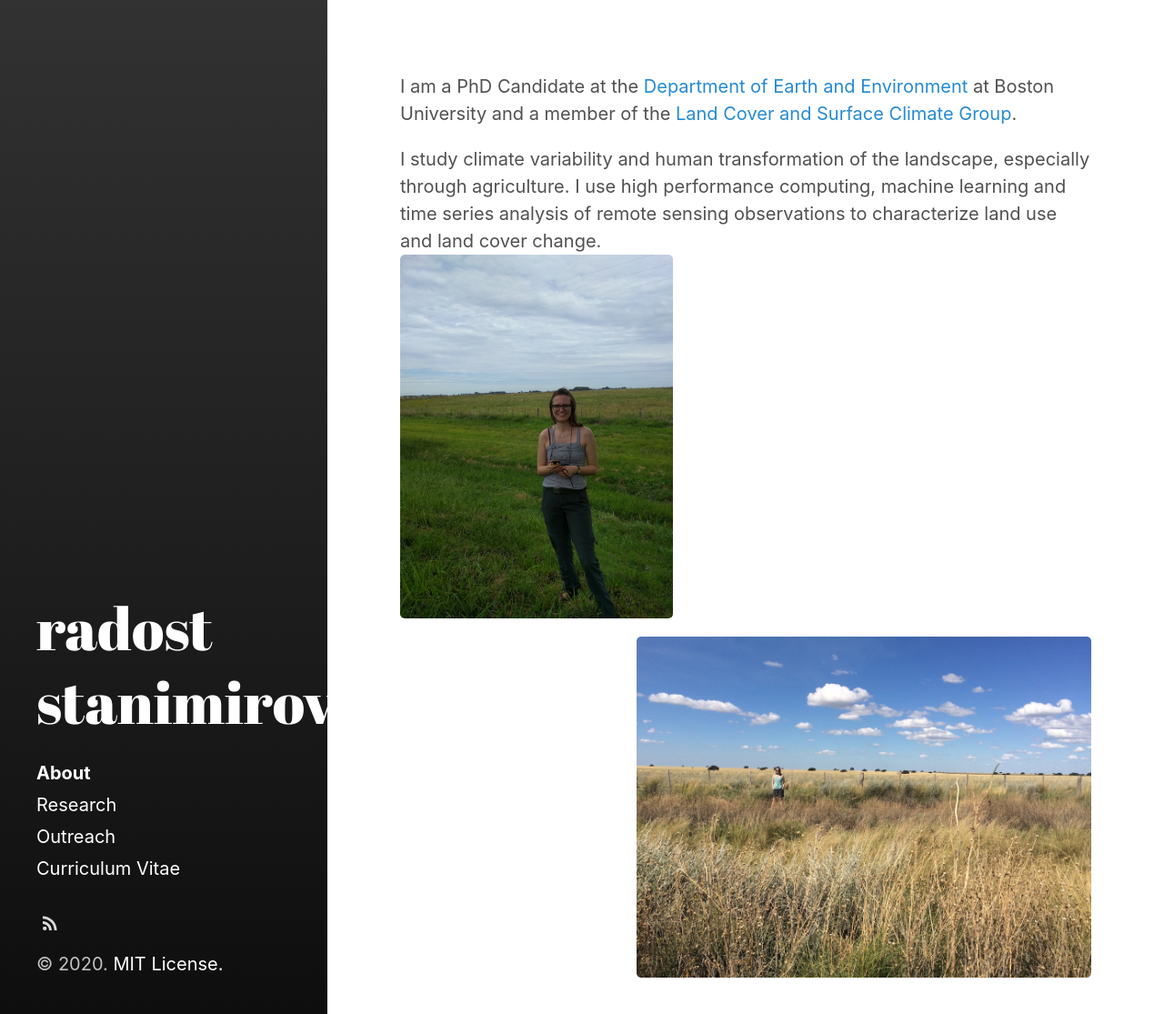
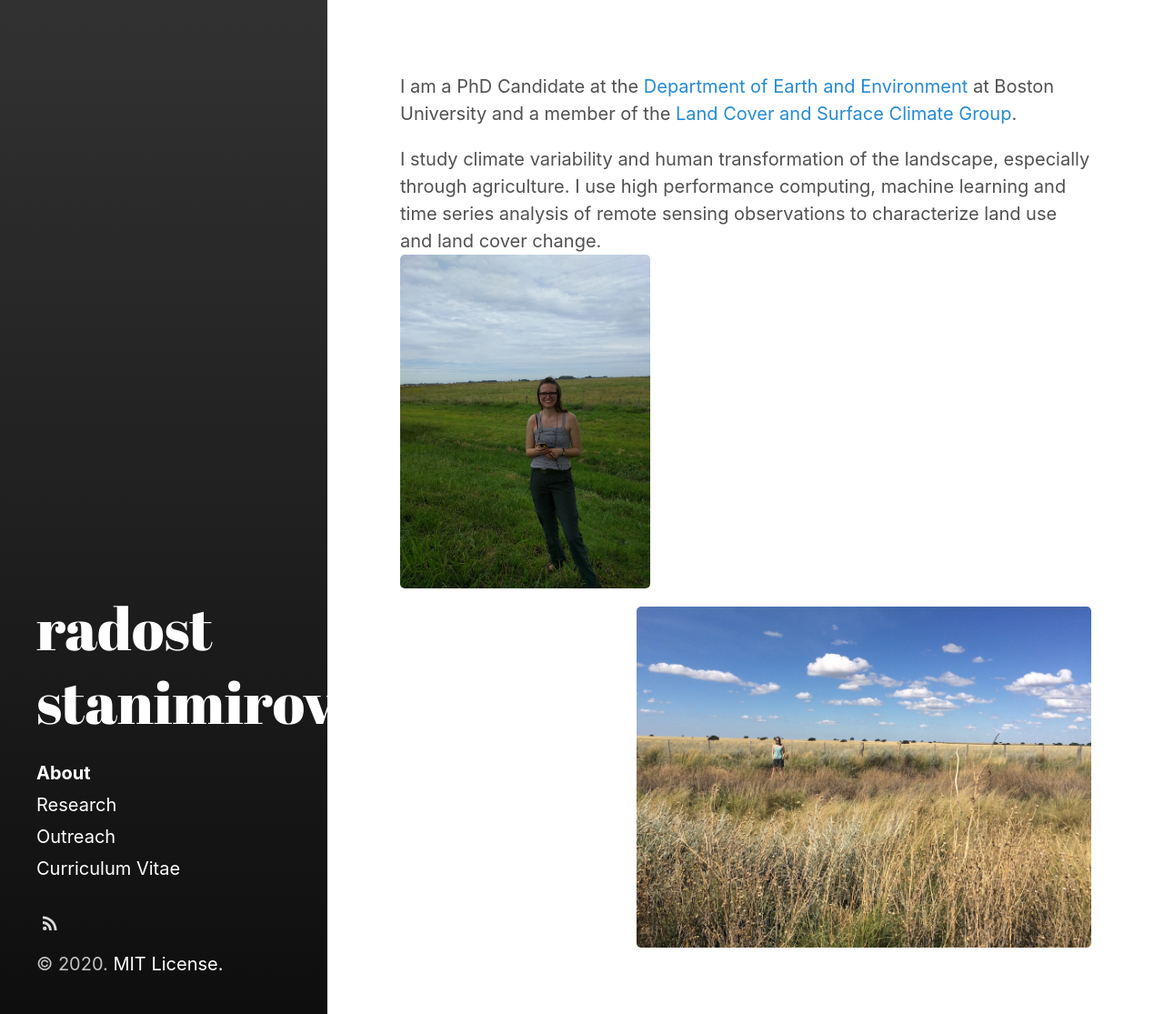
Before and after one commit to rkstan/rkstan.github.io, a Jekyll site: the page built from index.html, in a window 1280 px wide. Shown: the whole page at 91% size. Built offline with Jekyll 4.4.1, drawn with Linux system fonts in a browser that asks for light colours.

Commit message:
Update index.html

```diff
--- a/index.html
+++ b/index.html
@@ -9,4 +9,4 @@
 <p> I am a PhD Candidate at the <a href="https://www.bu.edu/earth/">Department of Earth and Environment</a> at Boston University and a member of the <a href="http://www.bu.edu/lcsc/">Land Cover and Surface Climate Group</a>. <br>
 <p> I study climate variability and human transformation of the landscape, especially through agriculture. I use high performance computing, machine learning and time series analysis of remote sensing observations to characterize land use and land cover change. <br>
 
-<img style="float: center;" src="images/IMG_20170303_114944.jpg" width="300" height="400" align="left"> <img style="float: center;" src="images/IMG_5810.jpg" width="500" height="400" align="right">
+<img style="float: center;" src="images/IMG_20170303_114944.jpg" width="275" height="400" align="left"> <img style="float: center;" src="images/IMG_5810.jpg" width="500" height="400" align="right">
```
